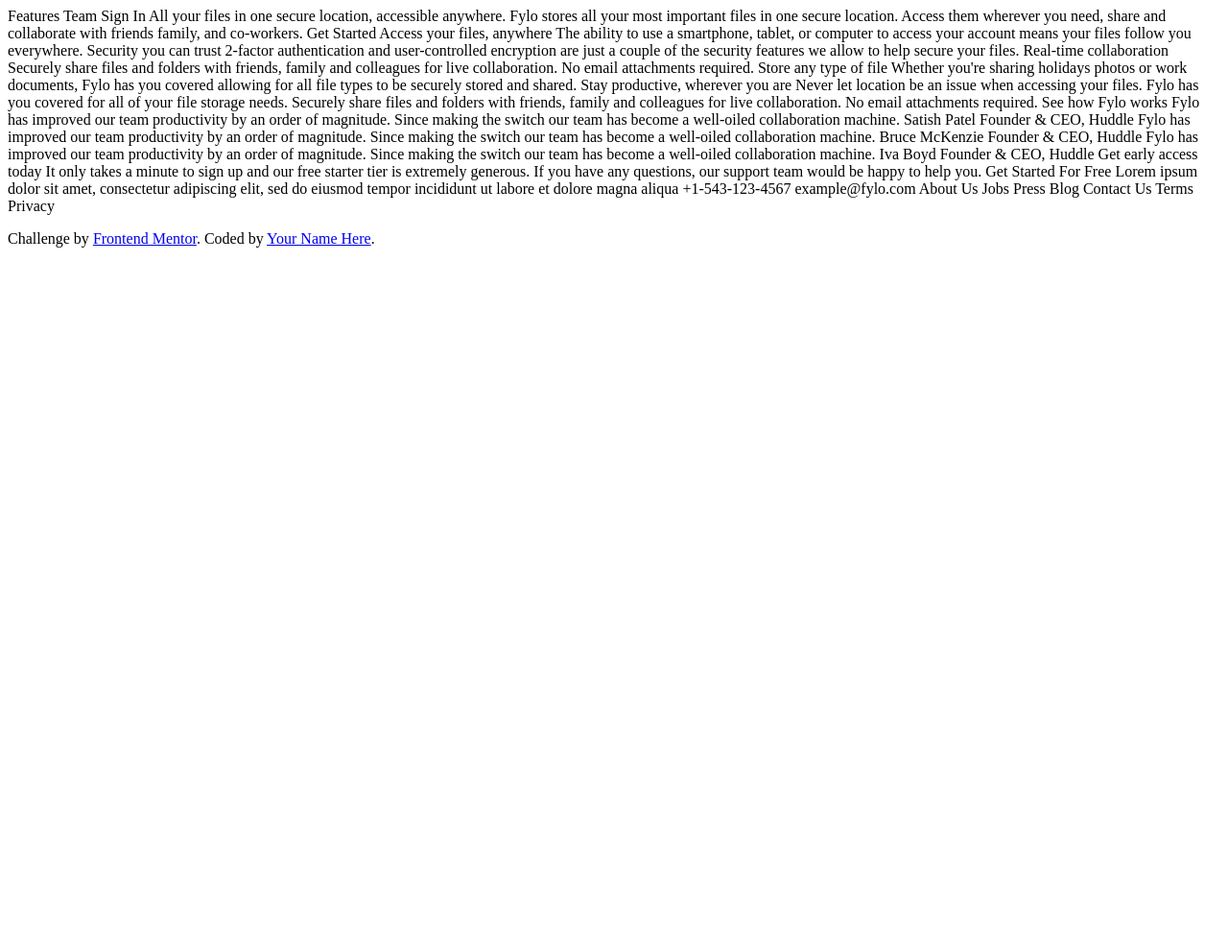
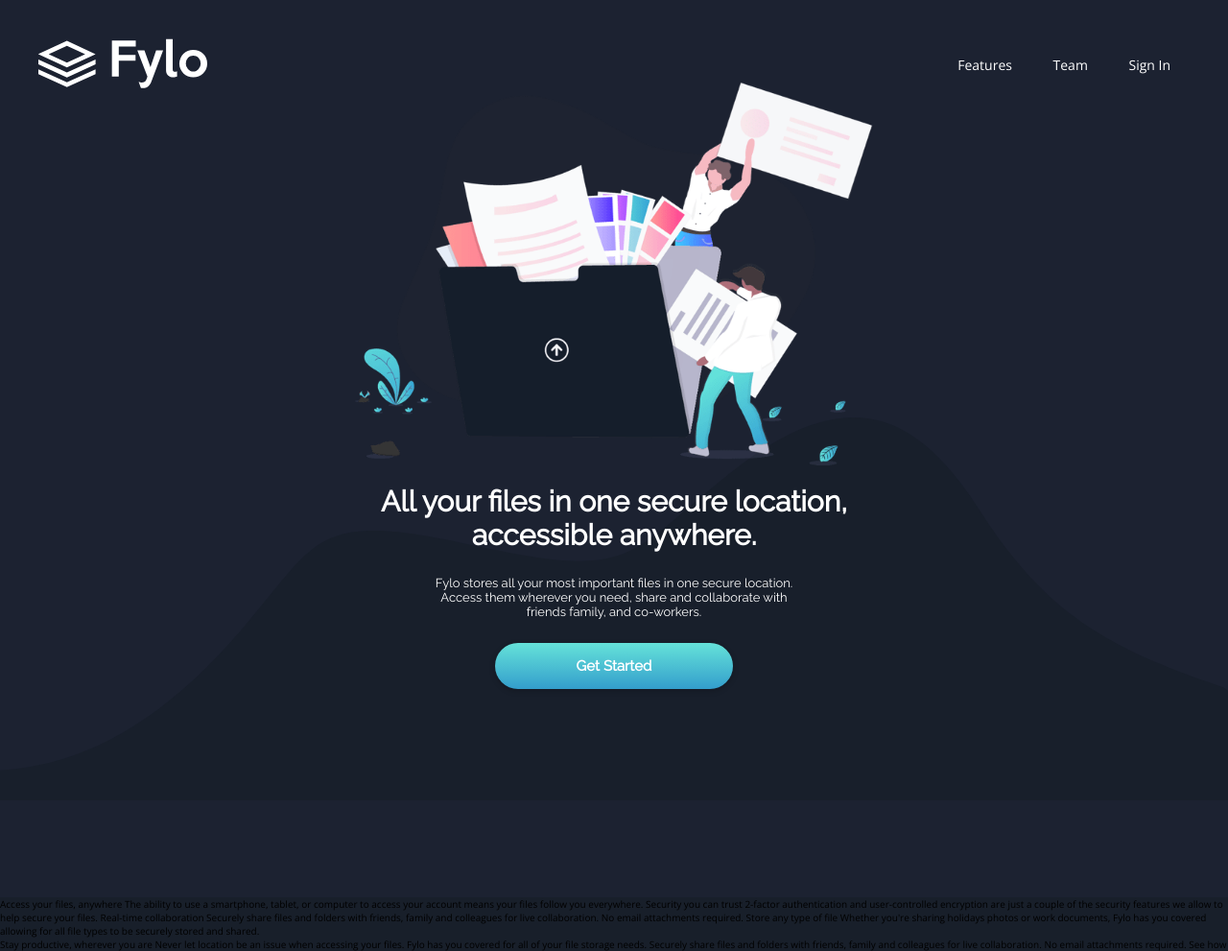
Before and after one commit to KristianWEB/FrontEndChallenges, a website: page fylo-dark-theme-landing-page-master/index.html in a window 1280 px wide. Shown: the top 991 px of the page at 96% size. Before the commit the page ends 800 px from the top, so only its background shows below. Drawn offline with nearby package versions, Linux system fonts and the light colour scheme.

Commit message:
added header

```diff
--- a/fylo-dark-theme-landing-page-master/index.html
+++ b/fylo-dark-theme-landing-page-master/index.html
@@ -1,8 +1,10 @@
 <!DOCTYPE html>
 <html lang="en">
+
 <head>
 	<meta charset="UTF-8">
-  <meta name="viewport" content="width=device-width, initial-scale=1.0"> <!-- displays site properly based on user's device -->
+	<meta name="viewport" content="width=device-width, initial-scale=1.0">
+	<!-- displays site properly based on user's device -->
 
 	<link rel="icon" type="image/png" sizes="32x32" href="./images/favicon-32x32.png">
 
@@ -13,18 +15,35 @@
 	<style>
 	</style>
 </head>
+
 <body>
-  Features
-  Team
-  Sign In
+	<nav class="navigation">
+		<div class="navigation__logo">
+			<img src="images/logo.svg" alt="Company Logo">
+		</div>
+		<div class="navigation__links">
+			<a href="#" class="navigation__links--1">Features</a>
+			<a href="#" class="navigation__links--2">Team</a>
+			<a href="#" class="navigation__links--3">Sign In</a>
+		</div>
+	</nav>
 
-  All your files in one secure location, accessible anywhere.
+	<header class="header">
+		<div class="header__info">
+			<img src="./images/illustration-intro.png" alt="Intro Illustration" class="header__info--illustration">
+			<div class="header__info--heading">
+				All your files in one secure location,<br>
+				accessible anywhere.
+			</div>
+			<p class="header__info--paragraph">
+				Fylo stores all your most important files in one secure location. <br> Access them wherever
+				you need, share and collaborate with <br> friends family, and co-workers.
+			</p>
+			<a href="#" class="header__info--btn">Get Started</a>
+		</div>
+	</header>
 
-  Fylo stores all your most important files in one secure location. Access them wherever
-  you need, share and collaborate with friends family, and co-workers.
-
-  Get Started
-
+	<main>
 		Access your files, anywhere
 
 		The ability to use a smartphone, tablet, or computer to access your account means your
@@ -45,6 +64,8 @@
 		Whether you're sharing holidays photos or work documents, Fylo has you covered allowing for all
 		file types to be securely stored and shared.
 
+	</main>
+	<!-- end of section-->
 	Stay productive, wherever you are
 
 	Never let location be an issue when accessing your files. Fylo has you covered for all of your file
@@ -102,4 +123,5 @@
 		</p>
 	</footer>
 </body>
+
 </html>
--- /dev/null
+++ b/fylo-dark-theme-landing-page-master/sass/assets/_variables.scss
@@ -0,0 +1,63 @@
+@import url('https://fonts.googleapis.com/css?family=Raleway&display=swap');
+@import url('https://fonts.googleapis.com/css?family=Open+Sans:400,700&display=swap');
+
+/*
+Primary
+Dark Blue (intro and email sign up background): hsl(217, 28%, 15%)
+*/
+
+$emailSignUpBlue: hsl(217, 28%, 15%);
+
+/*
+Dark Blue (main background): hsl(218, 28%, 13%)
+*/
+
+$mainBgBlue: hsl(218, 28%, 13%);
+
+/*
+Dark Blue (footer background): hsl(216, 53%, 9%)
+*/
+
+$footerBlue: hsl(216, 53%, 9%);
+
+/*
+Dark Blue (testimonials background): hsl(219, 30%, 18%)
+*/
+
+$testimonialsBlue: hsl(219, 30%, 18%);
+
+/*
+Accent
+Cyan (inside call-to-action gradient): hsl(176, 68%, 64%)
+*/
+
+$ctaCyanGradient: hsl(176, 68%, 64%);
+
+/*
+Blue (inside call-to-action gradient): hsl(198, 60%, 50%)
+*/
+
+$ctaBlueGradient: hsl(198, 60%, 50%);
+
+/*
+Neutral
+White: hsl(0, 0%, 100%)
+*/
+
+$neutralWhite: hsl(0, 0%, 100%);
+
+/* --------------------- Typography ---------------------
+Body Copy
+*/
+
+$bodyFontFamily: 'Open Sans';
+$bodyFontSize: 1.4rem;
+$bodyFontWeightBold: 700;
+$bodyFontWeightLight: 400;
+
+/*
+Headings, Call-to-actions, Header Navigation
+*/
+$ctaFontFamily: 'Raleway';
+$ctaFontWeightBold: 700;
+$ctaFontWeightLight: 400;
--- /dev/null
+++ b/fylo-dark-theme-landing-page-master/sass/components/_base.scss
@@ -0,0 +1,22 @@
+*,
+*::before,
+*::after {
+    margin: 0;
+    padding: 0;
+    box-sizing: inherit;
+}
+
+html {
+    box-sizing: border-box;
+    font-size: 62.5%; //* 10px/16px = 62.5% -> 1rem = 10px
+}
+
+body {
+    font-family: $bodyFontFamily, sans-serif;
+    background: $mainBgBlue;
+}
+
+.header,
+.navigation {
+    background: hsl(222, 27%, 15%);
+}
--- /dev/null
+++ b/fylo-dark-theme-landing-page-master/sass/components/_header.scss
@@ -0,0 +1,54 @@
+.header {
+    height: 100vh;
+    max-width: 100%;
+    background-image: url('../../images/bg-curvy-desktop.svg');
+    background-repeat: no-repeat;
+    background-size: contain;
+    background-position: 0 30rem;
+
+    &__info {
+        display: flex;
+        flex-direction: column;
+        justify-content: center;
+        align-items: center;
+        text-align: center;
+
+        &--illustration {
+            margin-top: -5rem;
+            max-height: 40rem;
+            max-width: 100%;
+        }
+
+        &--heading {
+            font-size: 3rem;
+            font-weight: $ctaFontWeightBold;
+            margin-top: 2rem;
+        }
+
+        &--paragraph {
+            font-size: 1.3rem;
+            margin-top: 2.5rem;
+            margin-bottom: 2.5rem;
+        }
+
+        &--heading,
+        &--paragraph,
+        &--btn {
+            color: $neutralWhite;
+            font-family: $ctaFontFamily;
+        }
+
+        &--btn {
+            text-decoration: none;
+            background: linear-gradient($ctaCyanGradient, $ctaBlueGradient);
+            font-size: 1.5rem;
+            font-weight: $ctaFontWeightBold;
+            color: $neutralWhite;
+            border: none;
+            padding: 1.5rem 8.5rem;
+            border-radius: 3rem;
+            box-shadow: 0 2px 6px hsla(0, 0, 0, 0.2);
+        }
+    }
+
+}
--- /dev/null
+++ b/fylo-dark-theme-landing-page-master/sass/components/_nav.scss
@@ -0,0 +1,26 @@
+.navigation {
+    display: flex;
+    align-items: center;
+    justify-content: space-between;
+    padding: 4rem;
+
+    &__logo {}
+
+    &__links {
+
+        &--1 {}
+
+        &--2 {}
+
+        &--3 {}
+
+        &--1,
+        &--2,
+        &--3 {
+            text-decoration: none;
+            font-size: $bodyFontSize;
+            color: $neutralWhite;
+            margin: 0 2rem;
+        }
+    }
+}
--- a/fylo-dark-theme-landing-page-master/sass/main.scss
+++ b/fylo-dark-theme-landing-page-master/sass/main.scss
@@ -0,0 +1,4 @@
+@import './assets/variables';
+@import './components/base';
+@import './components/nav';
+@import './components/header';
```
Also changed, not shown: fylo-dark-theme-landing-page-master/css/style.css. Lines whose indentation alone changed are shown as unchanged.
